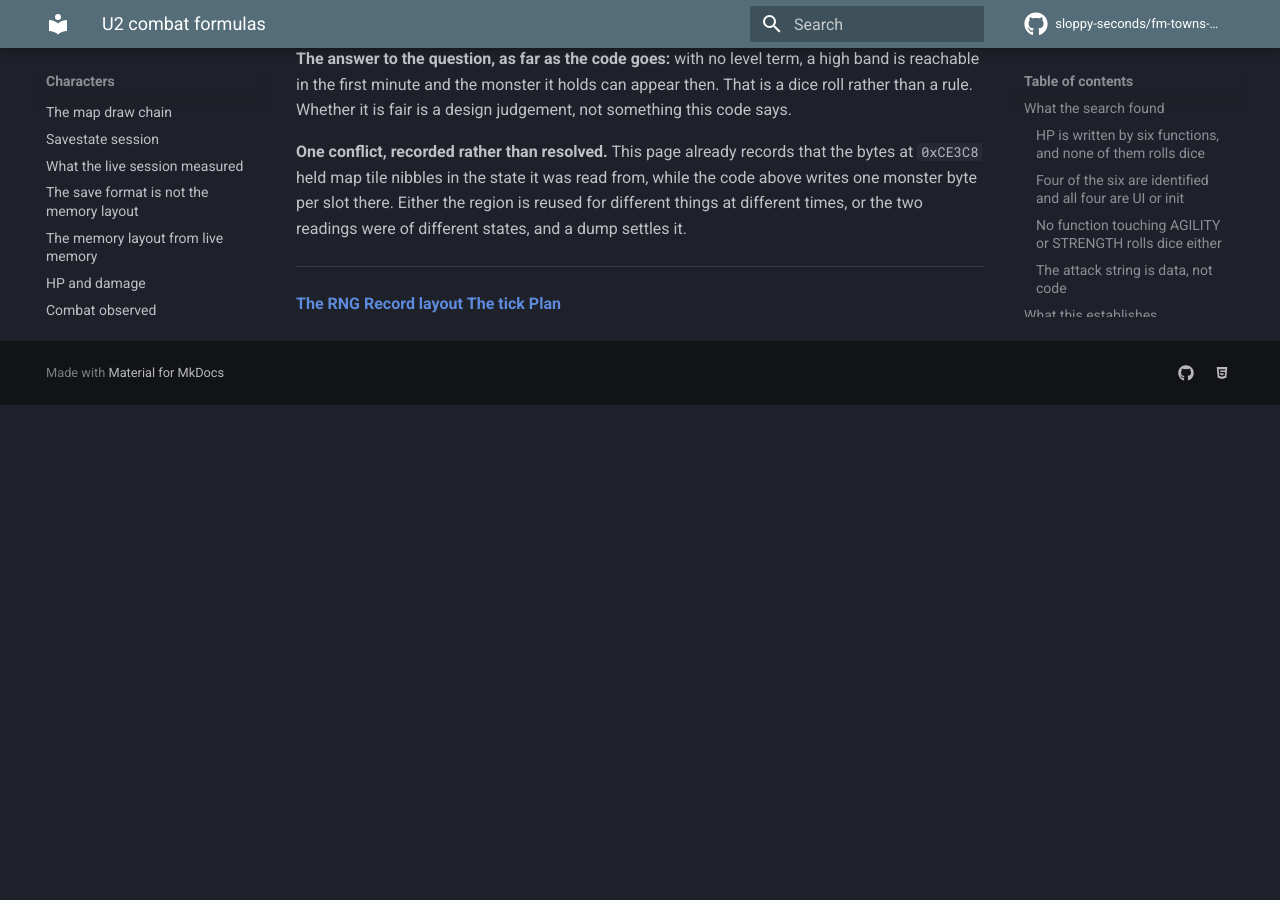
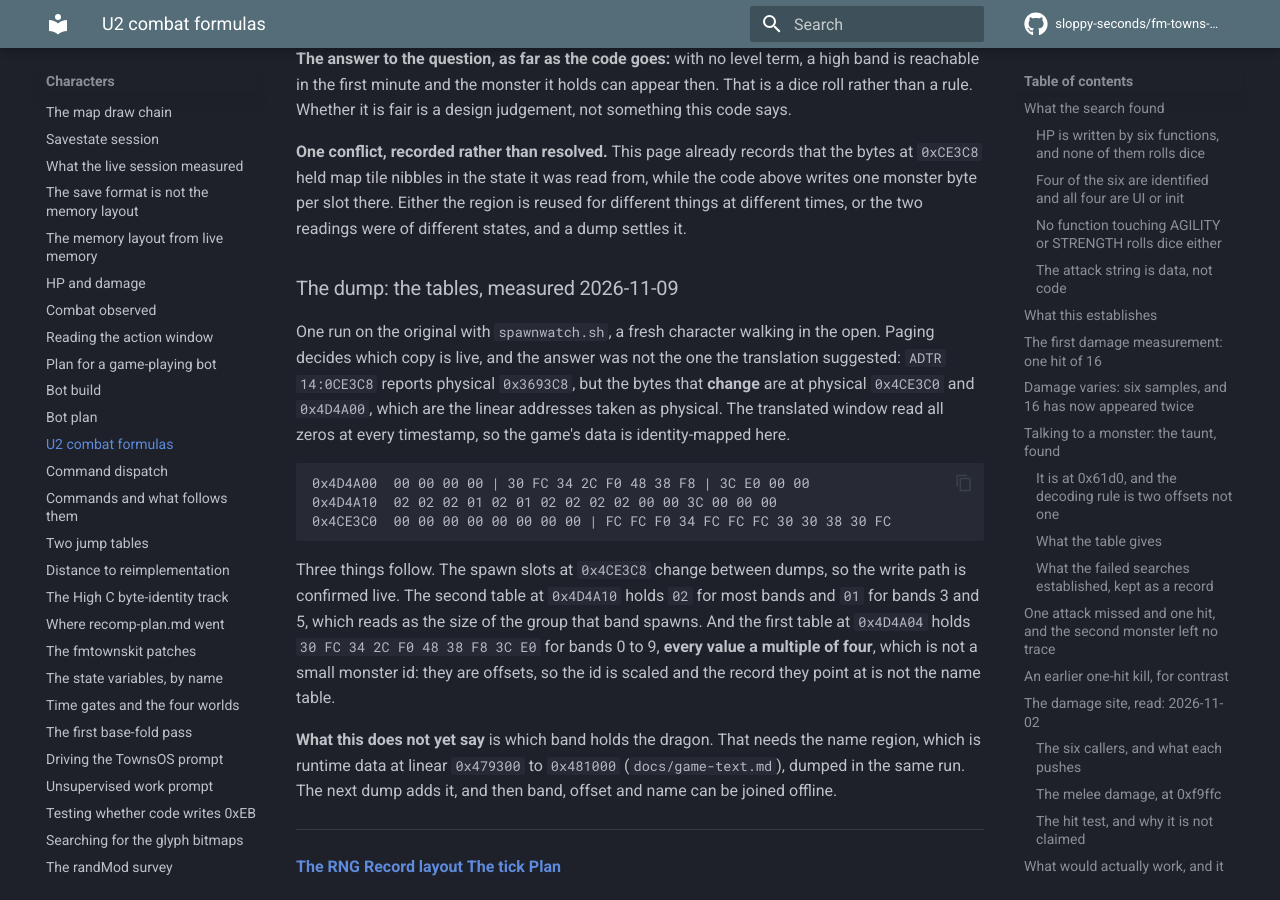
Before and after one commit to sloppy-seconds/fm-towns-ultima, an MkDocs documentation site: the page built from docs/combat-formulas.md, in a window 1280 px wide and 900 px high, scrolled down 12893 px. Built offline with MkDocs 1.6.1 and Material for MkDocs 9.7.7, drawn with Linux system fonts in a browser that asks for light colours; comment, search, counter and statistics services are not loaded; before the commit the page ends 13298 px from its top, so only the background shows below that.

Commit message:
docs: the spawn tables as dumped on the original
One run with spawnwatch.sh, fresh character walking in the open. The translated window is not the live one: ADTR 14:0CE3C8 reports physical
0x3693C8, and that read all zeros at every timestamp, while the bytes that change are at physical 0x4CE3C0 and 0x4D4A00, the linear addresses
taken as physical. So the game's data is identity-mapped here, which is worth knowing before anyone dumps it again.

The slot array changes between dumps, so the write path is live. The second table holds 02 for most bands and 01 for bands 3 and 5, which reads
as group size. The first table holds 30 FC 34 2C F0 48 38 F8 3C E0 for bands 0 to 9, every value a multiple of four, so those are offsets and
not small monster ids.

Not yet answered: which band holds the dragon. That needs the name region at linear 0x479300, dumped in the same run, so band, offset and
name can be joined offline. Recorded as the next step rather than guessed at.

````diff
--- a/docs/combat-formulas.md
+++ b/docs/combat-formulas.md
@@ -473,6 +473,27 @@ holds can appear then. That is a dice roll rather than a rule. Whether it is fai
 was read from, while the code above writes one monster byte per slot there. Either the region is reused for different things at different
 times, or the two readings were of different states, and a dump settles it.
 
+### The dump: the tables, measured 2026-11-09
+
+One run on the original with `spawnwatch.sh`, a fresh character walking in the open. Paging decides which copy is live, and the answer was
+not the one the translation suggested: `ADTR 14:0CE3C8` reports physical `0x3693C8`, but the bytes that **change** are at physical
+`0x4CE3C0` and `0x4D4A00`, which are the linear addresses taken as physical. The translated window read all zeros at every timestamp, so the
+game's data is identity-mapped here.
+
+```
+0x4D4A00  00 00 00 00 | 30 FC 34 2C F0 48 38 F8 | 3C E0 00 00
+0x4D4A10  02 02 02 01 02 01 02 02 02 02 00 00 3C 00 00 00
+0x4CE3C0  00 00 00 00 00 00 00 00 | FC FC F0 34 FC FC FC 30 30 38 30 FC
+```
+
+Three things follow. The spawn slots at `0x4CE3C8` change between dumps, so the write path is confirmed live. The second table at
+`0x4D4A10` holds `02` for most bands and `01` for bands 3 and 5, which reads as the size of the group that band spawns. And the first table
+at `0x4D4A04` holds `30 FC 34 2C F0 48 38 F8 3C E0` for bands 0 to 9, **every value a multiple of four**, which is not a small monster id:
+they are offsets, so the id is scaled and the record they point at is not the name table.
+
+**What this does not yet say** is which band holds the dragon. That needs the name region, which is runtime data at linear `0x479300` to
+`0x481000` (`docs/game-text.md`), dumped in the same run. The next dump adds it, and then band, offset and name can be joined offline.
+
 ---
 
 **[The RNG](rng-helpers.md)** **[Record layout](record-layout.md)** **[The tick](the-tick.md)** **[Plan](plan.md)**
````
